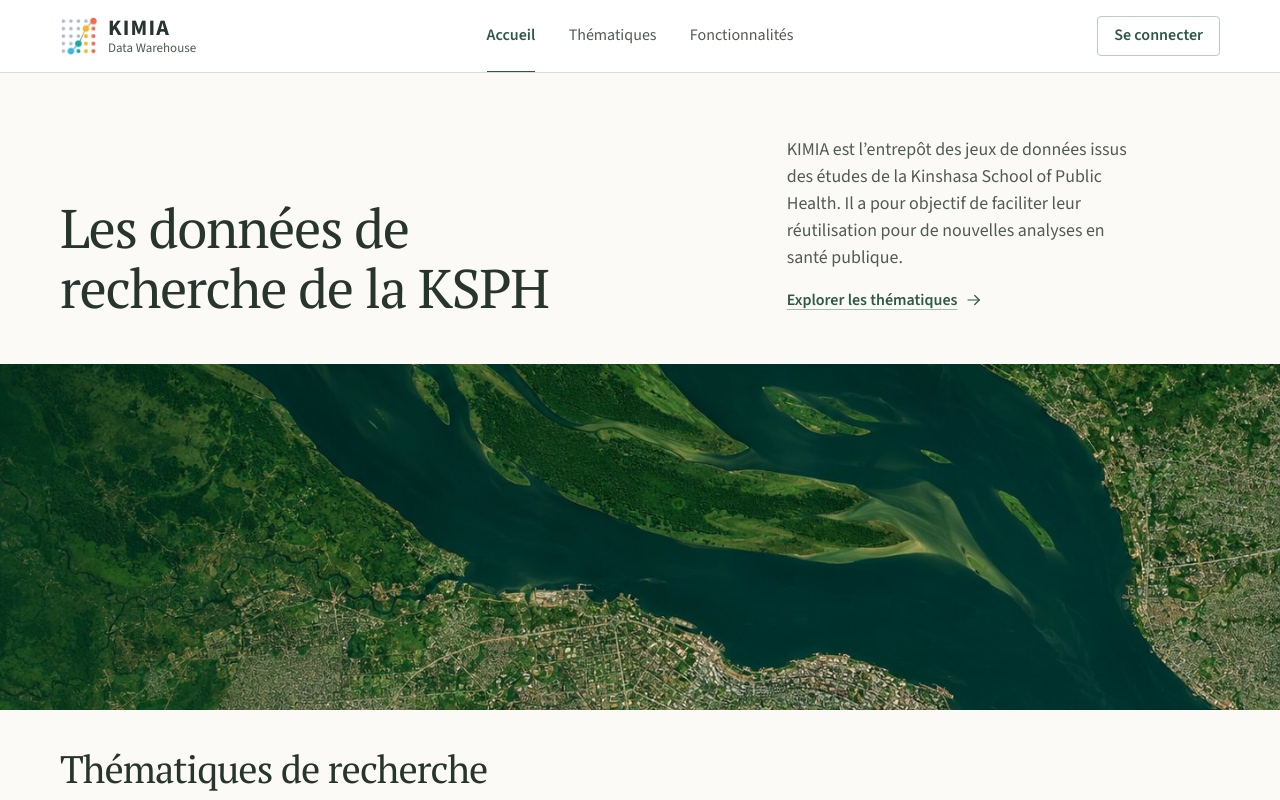
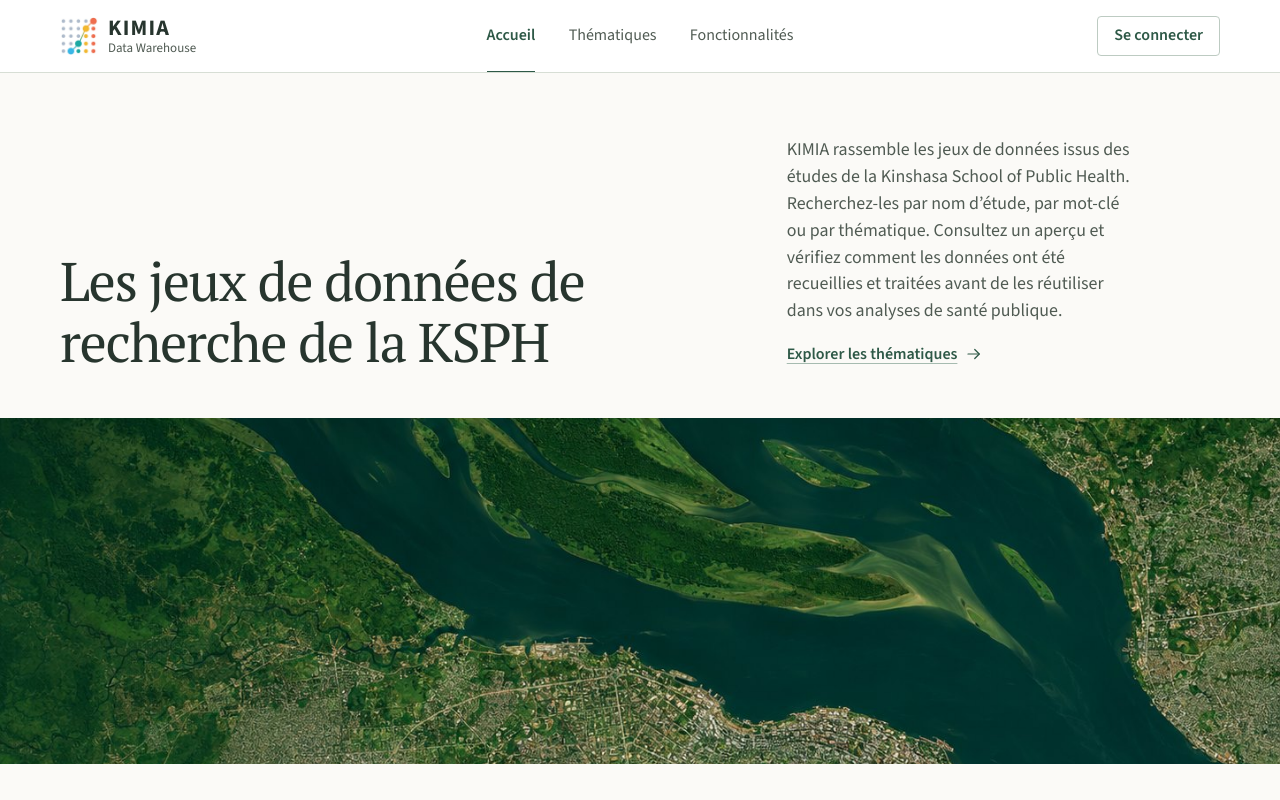
Before and after one commit to yaloulou/kimia-dwh-front, a React (Vite) app: page / in a window 1280 px wide. Shown: the top 800 px of the page. Built offline with nearby package versions, Linux system fonts and the light colour scheme; no server answers.

Commit message:
KSPH Data Set

```diff
--- a/src/App.tsx
+++ b/src/App.tsx
@@ -121,11 +121,13 @@ function App() {
       <main id="contenu">
         <section aria-labelledby="hero-title">
           <div className="page-width hero-intro">
-            <h1 id="hero-title">Les données de recherche de la KSPH</h1>
+            <h1 id="hero-title">Les jeux de données de recherche de la KSPH</h1>
             <div className="hero-summary">
               <p>
-                KIMIA est l’entrepôt des jeux de données issus des études de la Kinshasa School of Public Health.
-                Il a pour objectif de faciliter leur réutilisation pour de nouvelles analyses en santé publique.
+                KIMIA rassemble les jeux de données issus des études de la Kinshasa School of Public Health.
+                Recherchez-les par nom d’étude, par mot-clé ou par thématique. Consultez un aperçu et vérifiez
+                comment les données ont été recueillies et traitées avant de les réutiliser dans vos analyses
+                de santé publique.
               </p>
               <a className="hero-link" href="#thematiques">
                 Explorer les thématiques <Icon name="arrow" size={18} />
```
